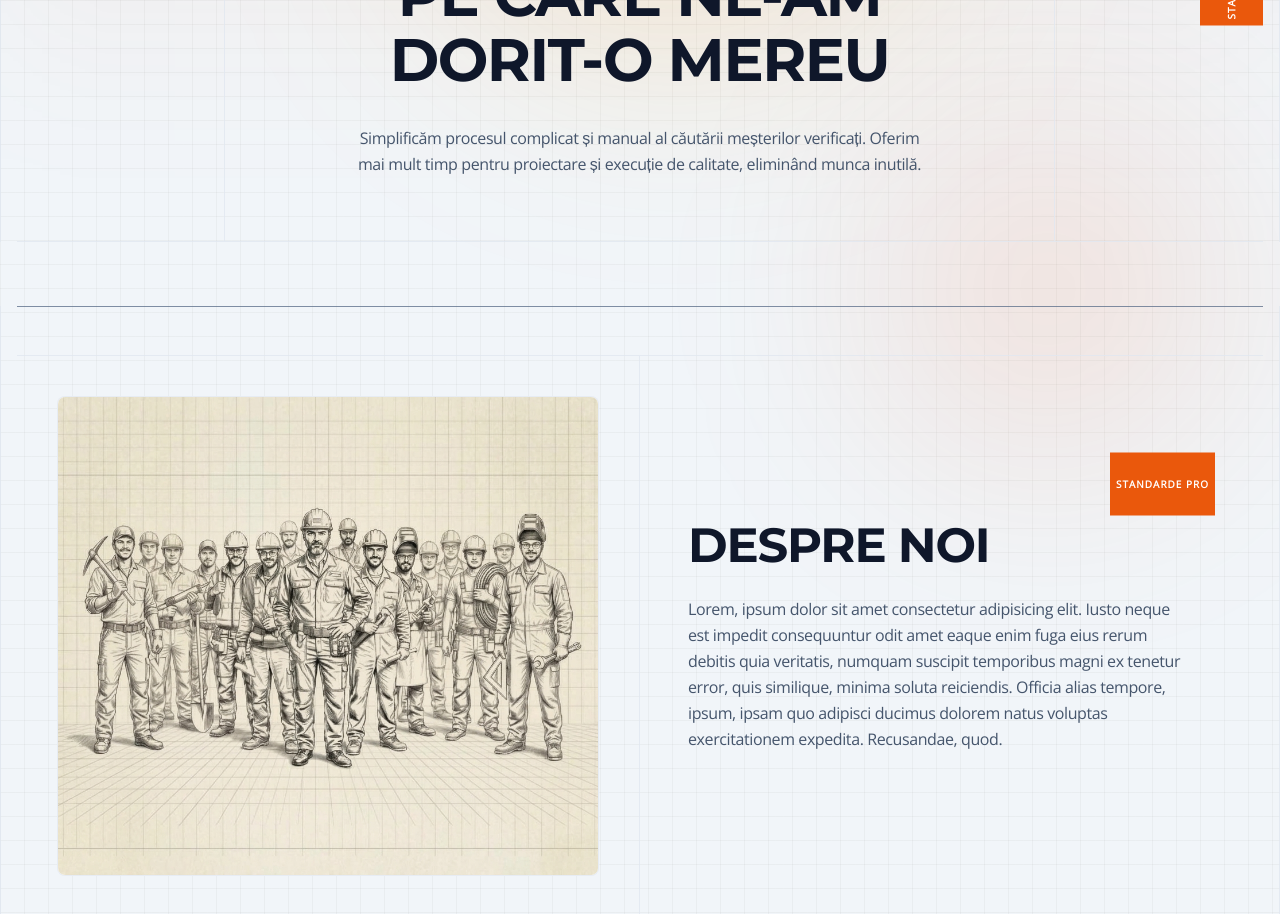
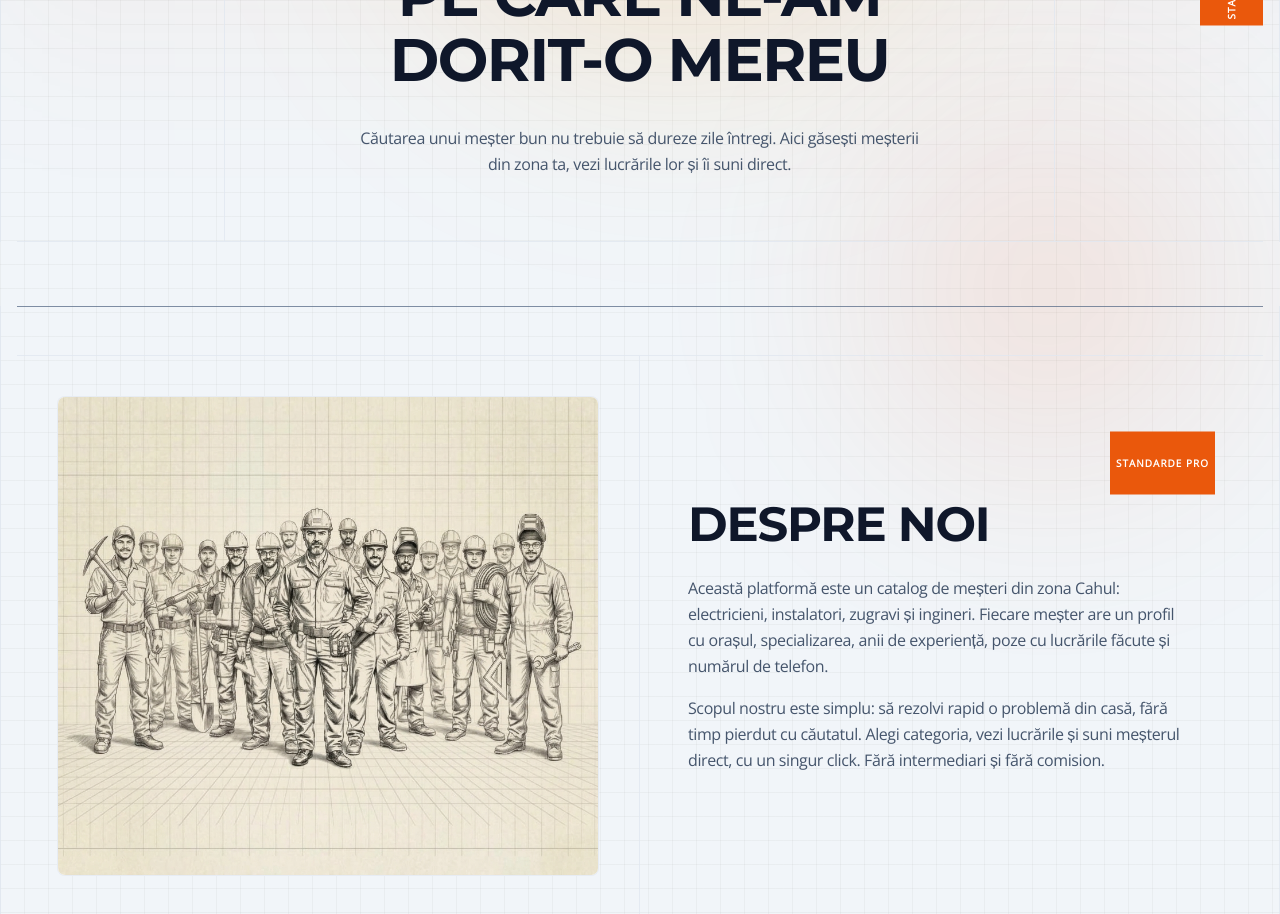
Before and after one commit to pokmanic1/Mesteri, a Next.js app: page /despre in a window 1280 px wide. Shown: the part 420-1334 px from the top of the page. Built offline with nearby package versions, Linux system fonts and the light colour scheme.

Commit message:
errori mici rezolvate

```diff
--- a/app/despre/page.tsx
+++ b/app/despre/page.tsx
@@ -27,7 +27,7 @@ const DespreNoi = () => {
                                 SUNTEM CONSTRUCTORII CARE CREAZĂ PLATFORMA PE CARE NE-AM DORIT-O MEREU
                             </h1>
                             <p className="mt-8 text-xs sm:text-sm md:text-base text-slate-600 font-normal max-w-xl leading-relaxed tracking-tight">
-                                Simplificăm procesul complicat și manual al căutării meșterilor verificați. Oferim mai mult timp pentru proiectare și execuție de calitate, eliminând munca inutilă.
+                                Căutarea unui meșter bun nu trebuie să dureze zile întregi. Aici găsești meșterii din zona ta, vezi lucrările lor și îi suni direct.
                             </p>
                         </div>
 
@@ -77,7 +77,15 @@ const DespreNoi = () => {
                             </h2>
 
                             <p className="text-xs sm:text-sm md:text-base text-slate-600 font-normal leading-relaxed tracking-tight pr-6">
-                                Lorem, ipsum dolor sit amet consectetur adipisicing elit. Iusto neque est impedit consequuntur odit amet eaque enim fuga eius rerum debitis quia veritatis, numquam suscipit temporibus magni ex tenetur error, quis similique, minima soluta reiciendis. Officia alias tempore, ipsum, ipsam quo adipisci ducimus dolorem natus voluptas exercitationem expedita. Recusandae, quod.
+                                Această platformă este un catalog de meșteri din zona Cahul: electricieni, instalatori,
+                                zugravi și ingineri. Fiecare meșter are un profil cu orașul, specializarea, anii de
+                                experiență, poze cu lucrările făcute și numărul de telefon.
+                            </p>
+
+                            <p className="mt-4 text-xs sm:text-sm md:text-base text-slate-600 font-normal leading-relaxed tracking-tight pr-6">
+                                Scopul nostru este simplu: să rezolvi rapid o problemă din casă, fără timp pierdut cu
+                                căutatul. Alegi categoria, vezi lucrările și suni meșterul direct, cu un singur click.
+                                Fără intermediari și fără comision.
                             </p>
                         </div>
 
--- a/app/loading.tsx
+++ b/app/loading.tsx
@@ -1,5 +1,4 @@
-// Se afiseaza o clipa, cat se incarca pagina /mesteri.
-// Next.js cere acest fisier cand pagina citeste parametri din link (useSearchParams).
+// Se afiseaza o clipa, cat se incarca o pagina.
 export default function Loading() {
   return <div className="min-h-[calc(100dvh-60px)] bg-slate-100" />;
 }
--- a/app/mesteri/[slug]/page.tsx
+++ b/app/mesteri/[slug]/page.tsx
@@ -1,5 +1,4 @@
 import React from 'react'
-import Image from 'next/image'
 import { arrMesteri } from '@/utility/constants';
 
 export async function generateStaticParams() {
```
Also changed, not shown: components/Buton.tsx (+5 -3 lines).
